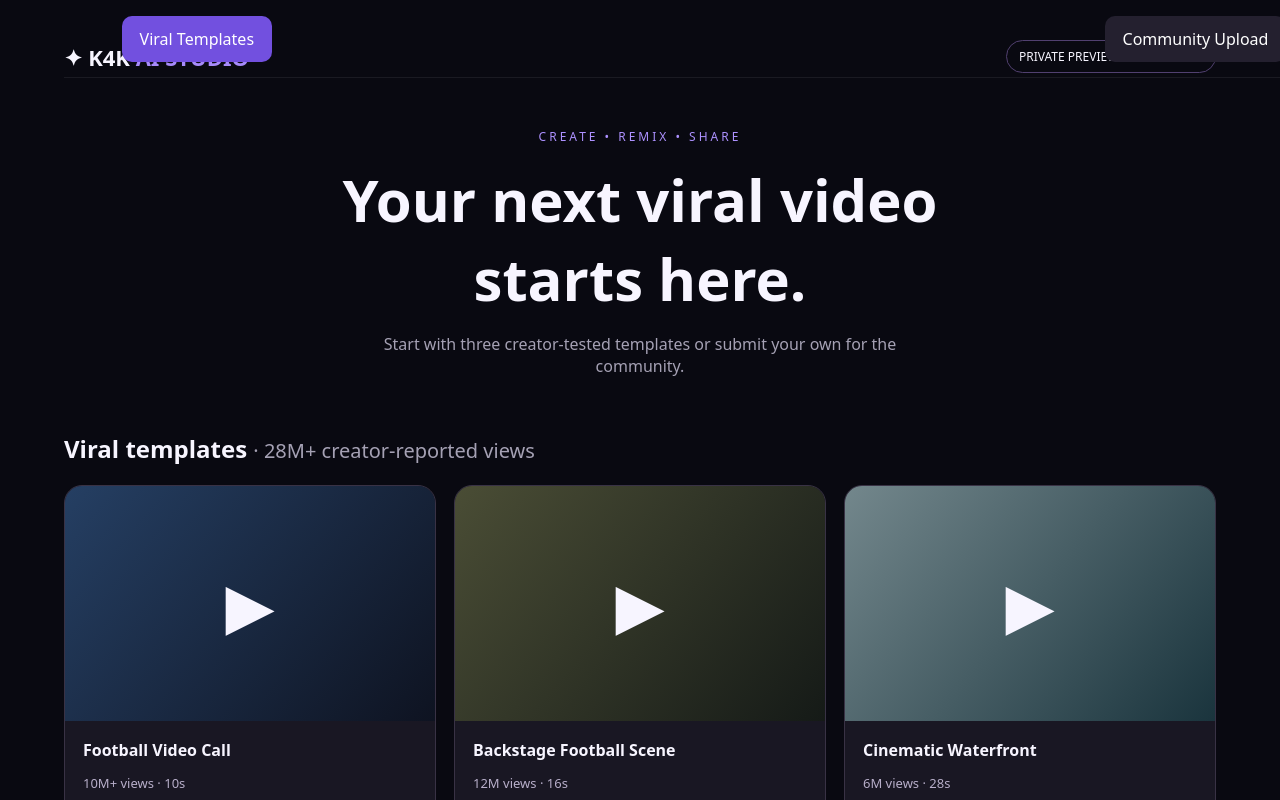
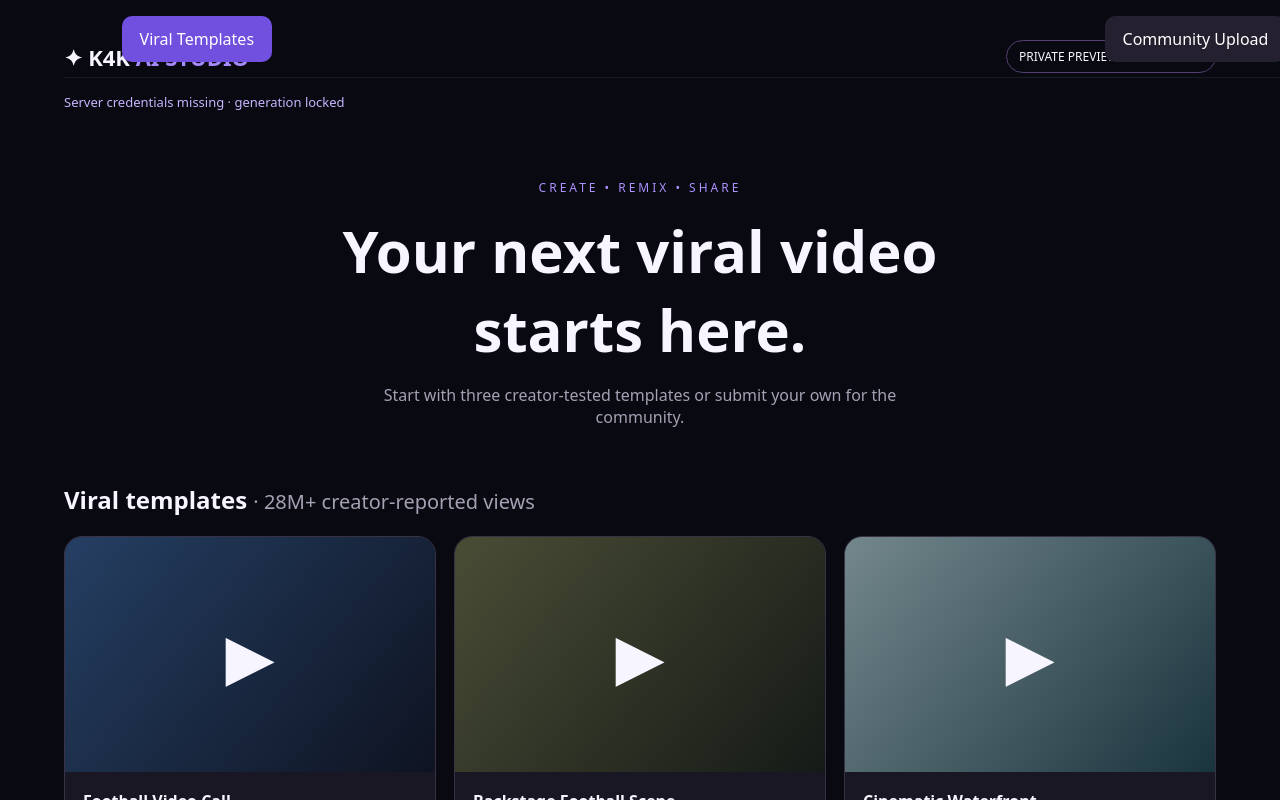
Before and after one commit to kreativestudios4k-lgtm/k4k-academy-v2, a Next.js app: page /studio-pilot in a window 1280 px wide. Shown: the top 800 px of the page. Built offline with nearby package versions, Linux system fonts and the light colour scheme.

Commit message:
Show non-billable Higgsfield configuration status in preview studio

```diff
--- a/app/studio-pilot/page.tsx
+++ b/app/studio-pilot/page.tsx
@@ -1,5 +1,5 @@
 "use client";
-import { useState } from "react";
+import { useEffect, useState } from "react";
 const starter = [
  {title:"Football Video Call",views:"10M+",duration:"10s",slots:3},
  {title:"Backstage Football Scene",views:"12M",duration:"16s",slots:4},
@@ -11,11 +11,14 @@ export default function StudioPilot(){
  const [references,setReferences]=useState<File[]>([]);
  const [communityVideo,setCommunityVideo]=useState<File|null>(null);
  const [title,setTitle]=useState("");
+ const [apiStatus,setApiStatus]=useState("Checking server configuration…");
+ useEffect(()=>{let active=true;fetch("/api/studio/status",{cache:"no-store"}).then(async r=>{if(!r.ok)throw new Error("Status unavailable");return r.json()}).then(data=>{if(active)setApiStatus(data.configured?"Server credentials configured · generation locked":"Server credentials missing · generation locked")}).catch(()=>{if(active)setApiStatus("Status unavailable · generation locked")});return()=>{active=false}},[]);
  return <main style={{minHeight:"100vh",background:"#090911",color:"#f7f5ff",padding:"40px max(20px,5vw)",fontFamily:"system-ui,sans-serif"}}>
  <header style={{display:"flex",justifyContent:"space-between",alignItems:"center",gap:16,flexWrap:"wrap"}}>
  <strong style={{fontSize:22}}>✦ K4K <span style={{color:"#a78bfa"}}>AI STUDIO</span></strong>
  <span style={{border:"1px solid #514070",borderRadius:99,padding:"7px 12px",fontSize:12}}>PRIVATE PREVIEW · NO CHARGES</span>
  </header>
+ <p role="status" style={{color:"#c6b5ff",fontSize:13,marginTop:20}}>{apiStatus}</p>
  <section style={{textAlign:"center",padding:"55px 0 35px"}}>
  <div style={{color:"#ad91ff",fontSize:12,letterSpacing:3}}>CREATE • REMIX • SHARE</div>
  <h1 style={{fontSize:"clamp(30px,5vw,58px)",margin:"15px auto",maxWidth:750}}>Your next viral video starts here.</h1>
```
